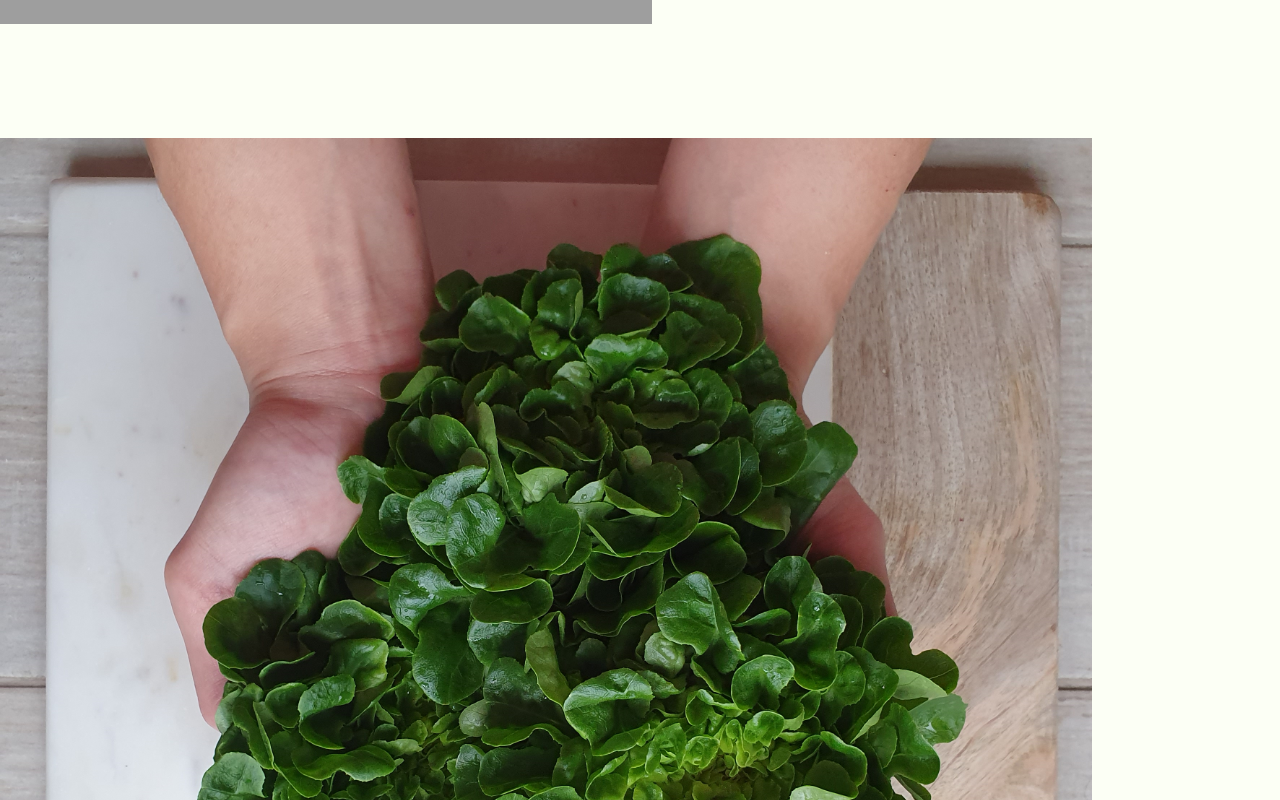
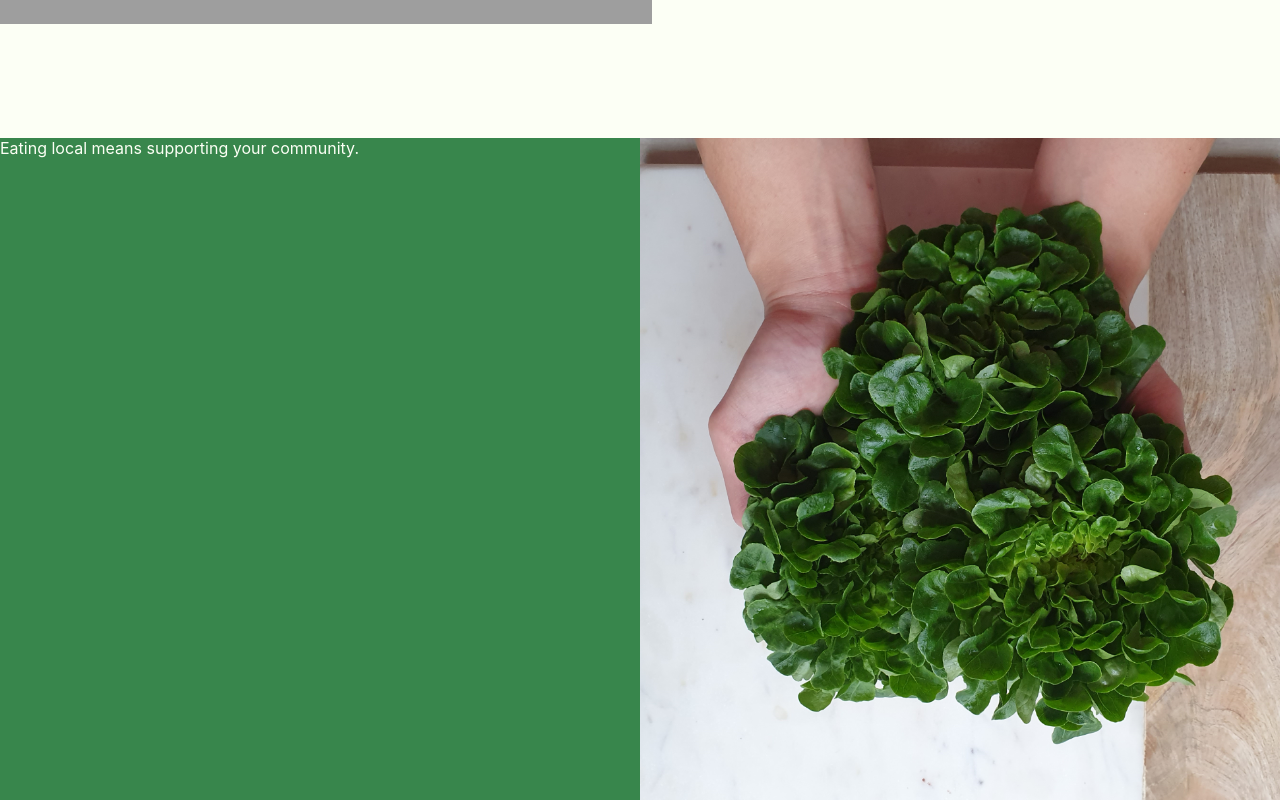
Before and after one commit to JuanTValdez/smart_acres, a React (Create React App) app: page / in a window 1280 px wide. Shown: the part 2220-3020 px from the top of the page. Built offline with nearby package versions, Linux system fonts and the light colour scheme; grey boxes are pictures that could not be loaded; a web font is replaced by a local one.

Commit message:
styling img

```diff
--- a/src/components/OurGreens.js
+++ b/src/components/OurGreens.js
@@ -39,10 +39,14 @@ export default function OurGreens() {
 					);
 				})}
 			</div>
-			<div>
-				<div className='eat-local'></div>
 
-				<img src={CloverLettuce} alt='' className='clover-lettuce' />
+			<div className='grid-col'>
+				<div className='eat-local'>
+					Eating local means supporting your community.
+				</div>
+				<div className='clover-lettuce'>
+					<img src={CloverLettuce} alt='' />
+				</div>
 			</div>
 		</div>
 	);
--- a/src/styles/OurGreens.css
+++ b/src/styles/OurGreens.css
@@ -69,8 +69,27 @@
 	grid-row: 1/1;
 }
 
-.eat-local {
+.grid-col {
+	display: grid;
+	grid-template-columns: repeat(2, 1fr);
+	height: 90dvh;
+	overflow: hidden;
 
+	& .eat-local {
+		grid: 1/2;
 
+		color: var(--off-white);
+		background: var(--fern-green);
 
+	}
+
+	& .clover-lettuce {
+		grid: 3/5;
+
+		& img {
+			height: 100%;
+			width: 100%;
+			object-fit: cover;
+		}
+	}
 }
```
